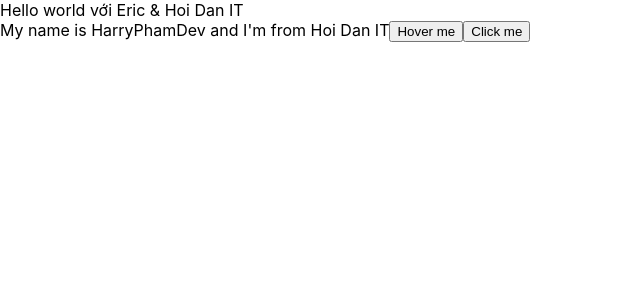
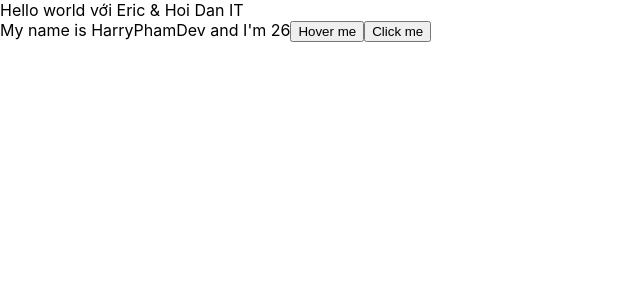
Before and after one commit to thquan0308/test-demo-react, a React (Create React App) app: page / in a window 1280 px wide. Shown: the top 300 px of the page, without its empty margins (0-640 px from the left). Built offline with nearby package versions, Linux system fonts and the light colour scheme.

Commit message:
video 20

```diff
--- a/src/components/MyComponent.js
+++ b/src/components/MyComponent.js
@@ -13,7 +13,18 @@
 
     handleClick(event) {
         console.log(`>> click me my button`)
-        console.log(`My name is`, this.state.name)
+
+        this.setState({
+            name: `Eric`,
+            age: Math.floor((Math.random() * 100) + 1),
+
+            // address: `Hoi Dan IT`,
+            // age: 26
+        })
+
+        // this.setState({
+        //     age: Math.floor((Math.random() * 100) + 1)
+        // })
     }
 
     handleOnMoverOver(event) {
@@ -25,9 +36,9 @@
         return (
             <div>
 
-                My name is {this.state.name} and I'm from {this.state.address}
+                My name is {this.state.name} and I'm  {this.state.age}
                 <button onMouseOver={this.handleOnMoverOver}>Hover me</button>
-                <button onClick={this.handleClick}>Click me</button>
+                <button onClick={(event) => { this.handleClick(event) }}>Click me</button>
 
             </div>
         )
```
